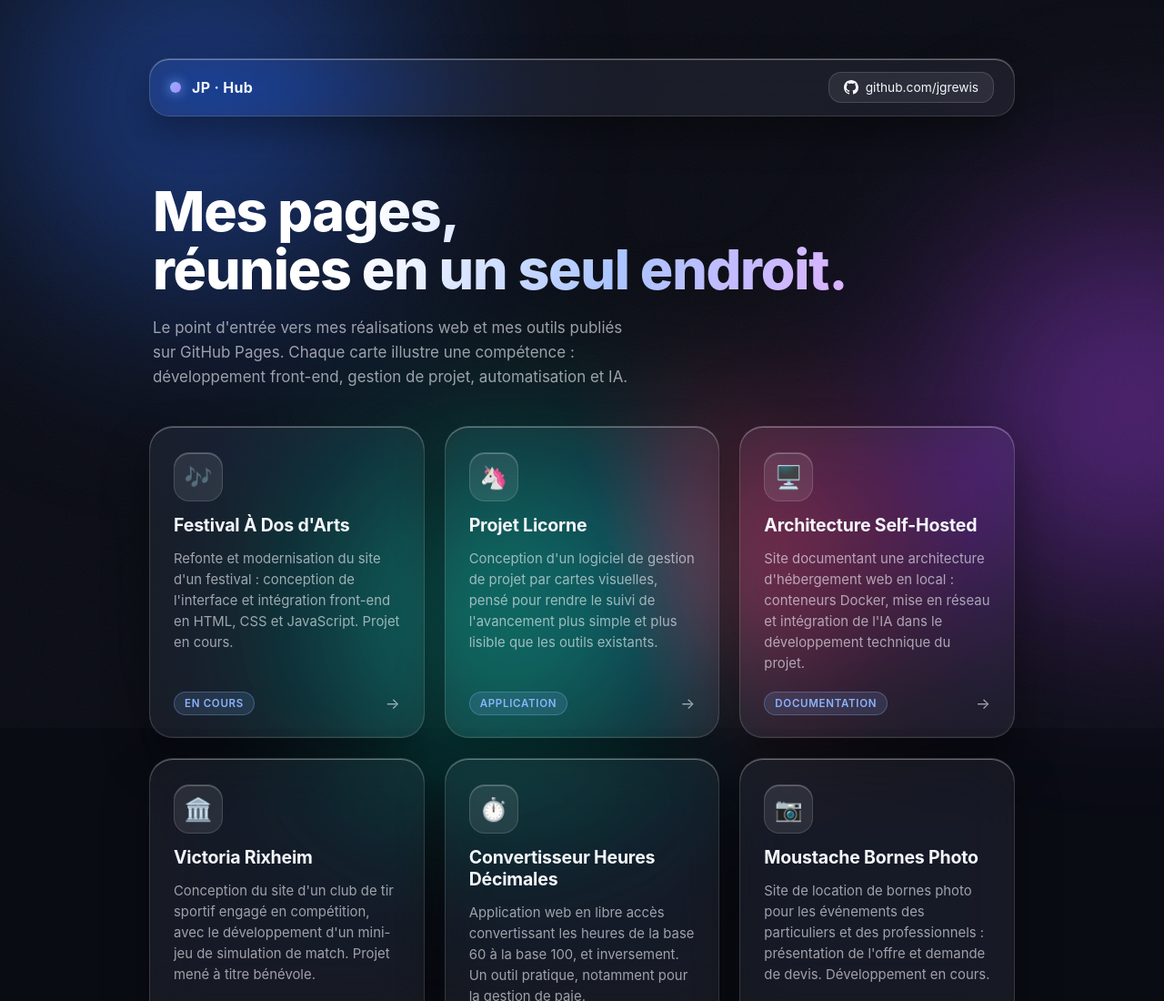
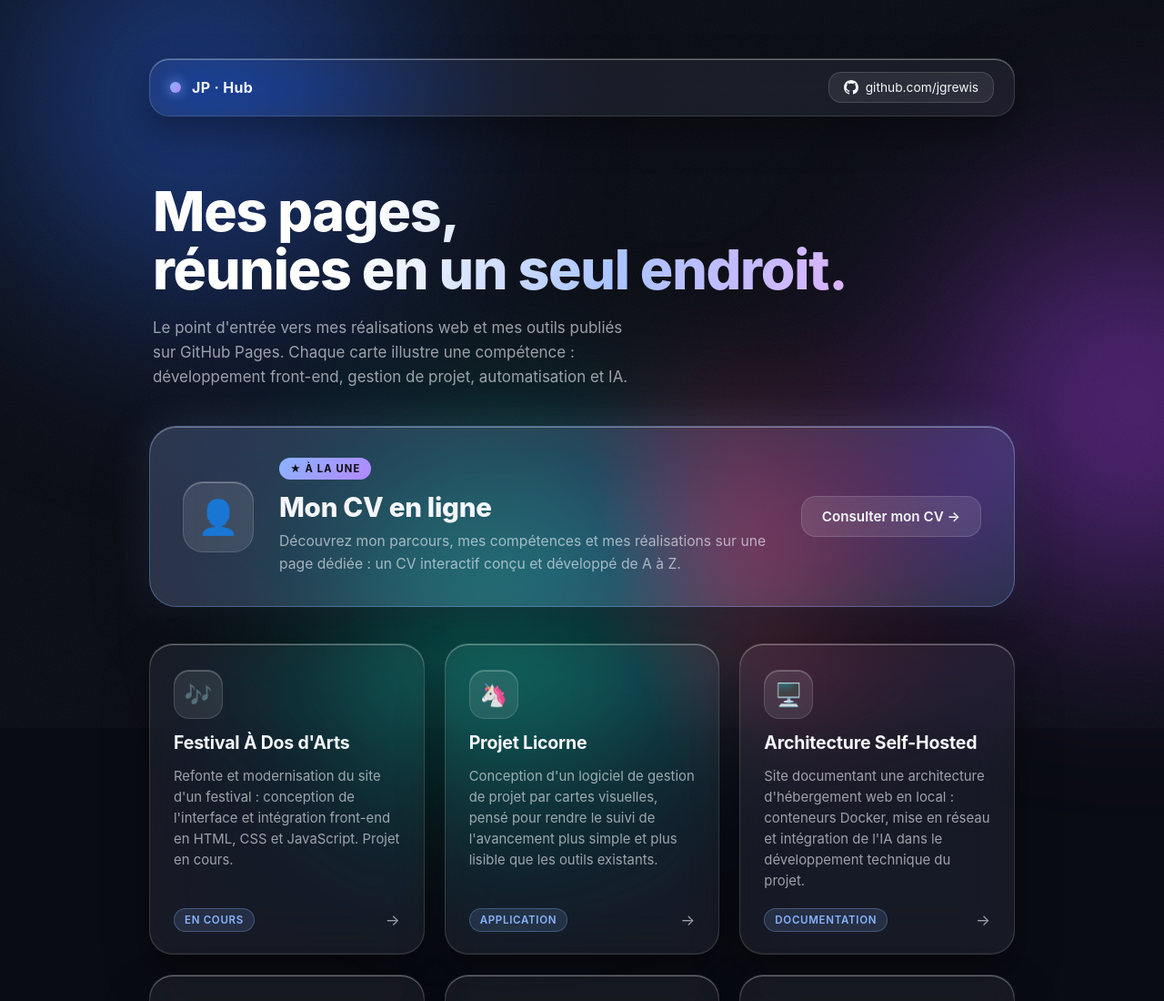
Before and after one commit to jgrewis/jgrewis.github.io, a plain HTML site: page index.html in a window 1280 px wide. Shown: the top 1100 px of the page at 91% size. Drawn offline with Linux system fonts and the light colour scheme.

Commit message:
Ajout d'une carte CV mise en avant sur la page d'accueil

```diff
--- a/index.html
+++ b/index.html
@@ -137,6 +137,104 @@
     color: var(--text-dim);
   }
 
+  /* ---------- Carte CV mise en avant ---------- */
+  .featured {
+    position: relative;
+    display: flex;
+    align-items: center;
+    gap: 28px;
+    margin-bottom: 40px;
+    padding: 34px 36px;
+    border-radius: 30px;
+    text-decoration: none;
+    color: var(--text);
+    background:
+      linear-gradient(120deg, rgba(138, 180, 255, 0.16), rgba(179, 136, 255, 0.12) 55%, rgba(0, 200, 180, 0.10)),
+      var(--glass-bg);
+    border: 1px solid rgba(138, 180, 255, 0.35);
+    backdrop-filter: blur(28px) saturate(170%);
+    -webkit-backdrop-filter: blur(28px) saturate(170%);
+    box-shadow:
+      inset 0 1px 0 var(--glass-highlight),
+      0 28px 60px rgba(0, 0, 0, 0.45),
+      0 0 50px rgba(138, 180, 255, 0.18);
+    overflow: hidden;
+    transition: transform 0.35s cubic-bezier(0.2, 0.8, 0.2, 1), box-shadow 0.35s ease, border-color 0.35s ease;
+  }
+  .featured::before {
+    content: "";
+    position: absolute;
+    inset: 0;
+    background: radial-gradient(600px circle at var(--mx, 30%) var(--my, 0%), rgba(255, 255, 255, 0.16), transparent 45%);
+    opacity: 0;
+    transition: opacity 0.3s ease;
+    pointer-events: none;
+  }
+  .featured:hover {
+    transform: translateY(-5px) scale(1.01);
+    border-color: rgba(138, 180, 255, 0.55);
+    box-shadow:
+      inset 0 1px 0 var(--glass-highlight),
+      0 38px 80px rgba(0, 0, 0, 0.55),
+      0 0 70px rgba(138, 180, 255, 0.28);
+  }
+  .featured:hover::before { opacity: 1; }
+  .featured .icon-lg {
+    flex-shrink: 0;
+    width: 78px;
+    height: 78px;
+    display: grid;
+    place-items: center;
+    font-size: 2.3rem;
+    border-radius: 22px;
+    background: rgba(255, 255, 255, 0.10);
+    border: 1px solid var(--glass-border);
+    box-shadow: inset 0 1px 0 rgba(255, 255, 255, 0.3);
+  }
+  .featured .body { flex: 1; }
+  .featured .pill {
+    display: inline-block;
+    font-size: 0.7rem;
+    font-weight: 700;
+    letter-spacing: 0.1em;
+    text-transform: uppercase;
+    padding: 5px 12px;
+    border-radius: 999px;
+    margin-bottom: 12px;
+    background: linear-gradient(135deg, #8ab4ff, #b388ff);
+    color: #0a0c14;
+  }
+  .featured h2 {
+    font-size: clamp(1.4rem, 3vw, 1.85rem);
+    font-weight: 800;
+    letter-spacing: -0.01em;
+  }
+  .featured p {
+    margin-top: 8px;
+    max-width: 560px;
+    font-size: 0.98rem;
+    line-height: 1.55;
+    color: var(--text-dim);
+  }
+  .featured .cta {
+    flex-shrink: 0;
+    display: inline-flex;
+    align-items: center;
+    gap: 8px;
+    padding: 12px 22px;
+    border-radius: 16px;
+    font-weight: 600;
+    font-size: 0.95rem;
+    background: rgba(255, 255, 255, 0.10);
+    border: 1px solid var(--glass-border);
+    transition: background 0.3s ease, transform 0.3s ease;
+  }
+  .featured:hover .cta { background: rgba(255, 255, 255, 0.18); transform: translateX(4px); }
+  @media (max-width: 720px) {
+    .featured { flex-direction: column; align-items: flex-start; text-align: left; }
+    .featured .cta { align-self: stretch; justify-content: center; }
+  }
+
   /* ---------- Grille de cartes ---------- */
   .grid {
     display: grid;
@@ -234,7 +332,7 @@
 
   @media (prefers-reduced-motion: reduce) {
     .blob { animation: none; }
-    .card, .arrow, .gh-link { transition: none; }
+    .card, .featured, .arrow, .gh-link { transition: none; }
   }
 </style>
 </head>
@@ -262,6 +360,16 @@
     <h1>Mes pages,<br>réunies en un seul endroit.</h1>
     <p>Le point d'entrée vers mes réalisations web et mes outils publiés sur GitHub Pages. Chaque carte illustre une compétence : développement front-end, gestion de projet, automatisation et IA.</p>
   </section>
+
+  <a class="featured" href="https://jgrewis.github.io/CV-Jean-Philippe-Grewis/">
+    <div class="icon-lg">👤</div>
+    <div class="body">
+      <span class="pill">★ À la une</span>
+      <h2>Mon CV en ligne</h2>
+      <p>Découvrez mon parcours, mes compétences et mes réalisations sur une page dédiée : un CV interactif conçu et développé de A à Z.</p>
+    </div>
+    <span class="cta">Consulter mon CV →</span>
+  </a>
 
   <main class="grid">
 
@@ -317,7 +425,7 @@
 
 <script>
   // Reflet liquide qui suit la souris sur chaque carte
-  document.querySelectorAll('.card').forEach(card => {
+  document.querySelectorAll('.card, .featured').forEach(card => {
     card.addEventListener('pointermove', e => {
       const r = card.getBoundingClientRect();
       card.style.setProperty('--mx', ((e.clientX - r.left) / r.width * 100) + '%');
```
